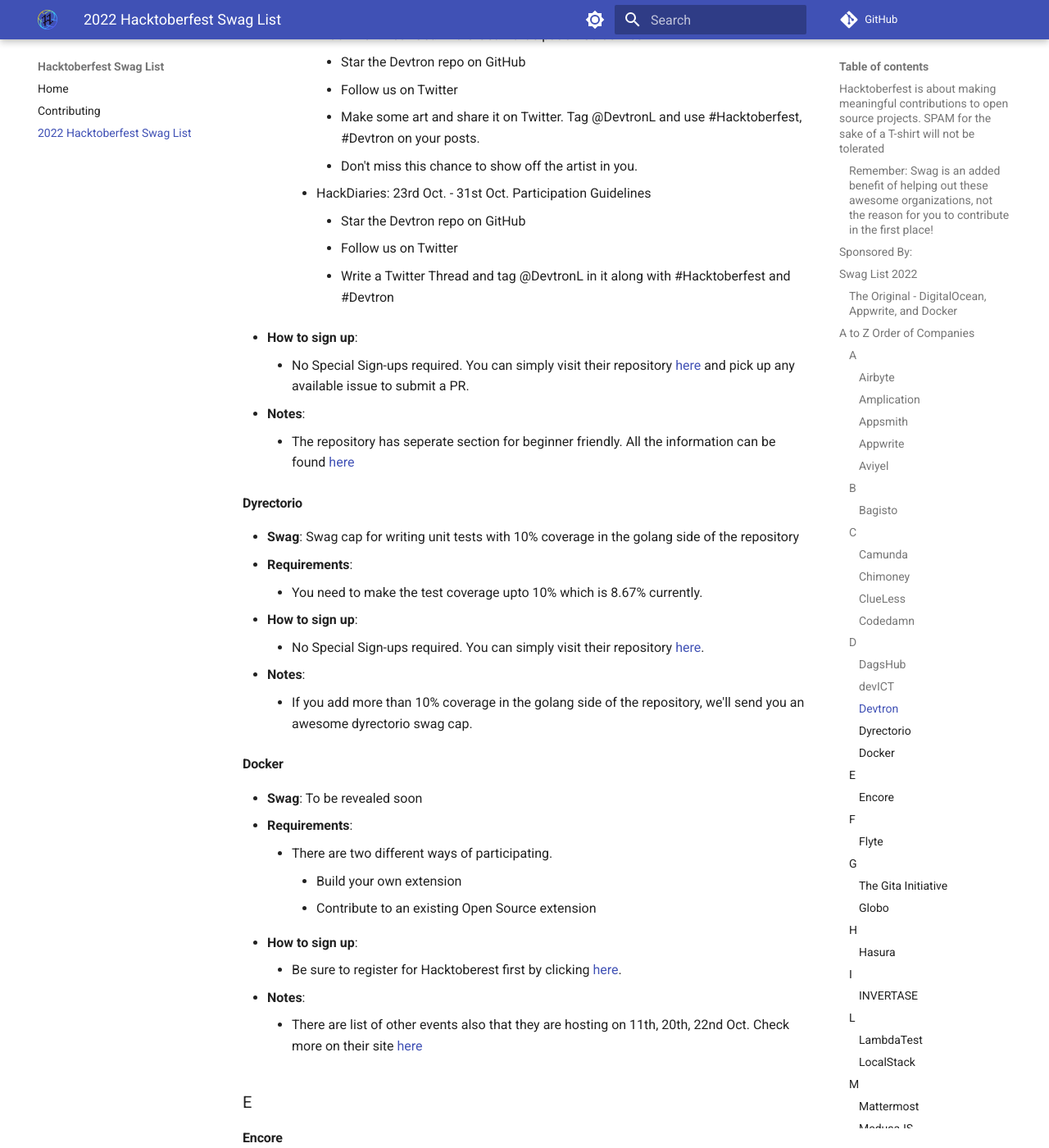
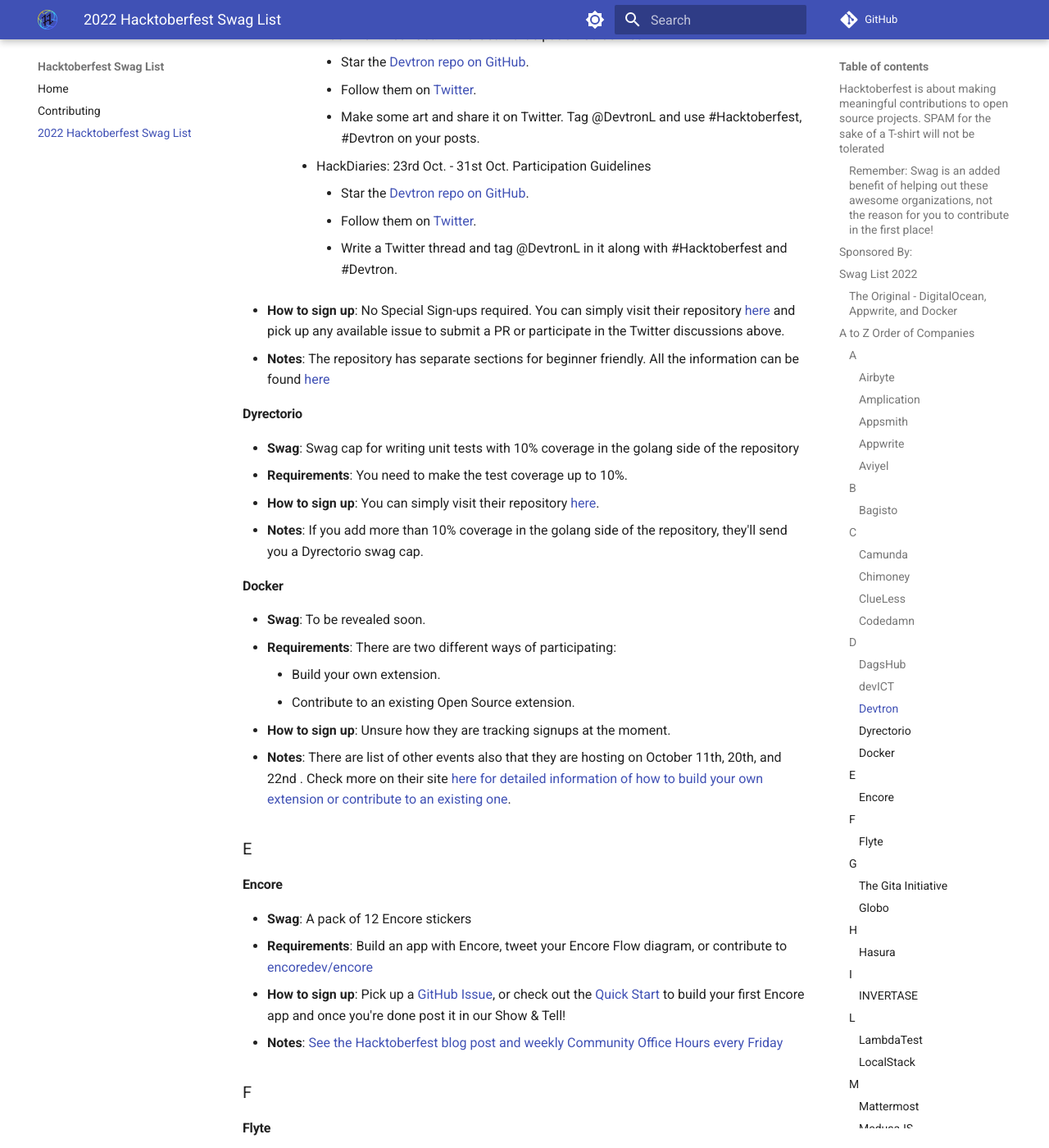
Before and after one commit to crweiner/hacktoberfest-swag-list, an MkDocs documentation site: the page built from docs/list.md, in a window 1280 px wide and 1400 px high, scrolled down 7114 px. Shown: the whole window at 82% size. Built offline with MkDocs 1.6.1 and Material for MkDocs 9.7.7, drawn with Linux system fonts in a browser that asks for light colours; plug-ins that fetch from the network failed and are left out; comment, search, counter and statistics services are not loaded; some of the changed text lies outside the part shown.

Commit message:
Lots of edits

```diff
--- a/docs/list.md
+++ b/docs/list.md
@@ -205,41 +205,31 @@
         - Micro-Blogathon: 1st Oct. - 30th Oct. Please refer [this](https://github.com/devtron-labs/hacktoberfest2022/blob/main/Docs/blogathon-rules.md) for participation guidelines.
         - Hunt-a-Bug: 9th Oct. - 31st Oct. Please refer [this](https://github.com/devtron-labs/hacktoberfest2022/blob/main/Docs/hunt-a-bug-rules.md) for participation guidelines.
         - Art-a-Thon: 16th Oct. - 23rd Oct. Participation Guidelines
-            - Star the Devtron repo on GitHub
-            - Follow us on Twitter
+            - Star the [Devtron repo on GitHub](https://github.com/devtron-labs/devtron).
+            - Follow them on [Twitter](https://twitter.com/devtron).
             - Make some art and share it on Twitter. Tag @DevtronL and use #Hacktoberfest, #Devtron on your posts.
-            - Don't miss this chance to show off the artist in you.
         - HackDiaries: 23rd Oct. - 31st Oct. Participation Guidelines
-            - Star the Devtron repo on GitHub
-            - Follow us on Twitter
-            - Write a Twitter Thread and tag @DevtronL in it along with #Hacktoberfest and #Devtron
-
-- **How to sign up**:
-    - No Special Sign-ups required. You can simply visit their repository [here](https://github.com/devtron-labs/hacktoberfest2022) and pick up any available issue to submit a PR.
-- **Notes**:
-    - The repository has seperate section for beginner friendly. All the information can be found [here](https://github.com/devtron-labs/hacktoberfest2022)
+            - Star the [Devtron repo on GitHub](https://github.com/devtron-labs/devtron).
+            - Follow them on [Twitter](https://twitter.com/devtron).
+            - Write a Twitter thread and tag @DevtronL in it along with #Hacktoberfest and #Devtron.
+- **How to sign up**: No Special Sign-ups required. You can simply visit their repository [here](https://github.com/devtron-labs/hacktoberfest2022) and pick up any available issue to submit a PR or participate in the Twitter discussions above.
+- **Notes**: The repository has separate sections for beginner friendly. All the information can be found [here](https://github.com/devtron-labs/hacktoberfest2022)
 
 #### **Dyrectorio**
 
 - **Swag**: Swag cap for writing unit tests with 10% coverage in the golang side of the repository
-- **Requirements**:
-    - You need to make the test coverage upto 10% which is 8.67% currently.
-- **How to sign up**:
-    - No Special Sign-ups required. You can simply visit their repository [here](https://github.com/dyrector-io/dyrectorio/issues/241).
-- **Notes**:
-    - If you add more than 10% coverage in the golang side of the repository, we'll send you an awesome dyrectorio swag cap.
+- **Requirements**: You need to make the test coverage up to 10%.
+- **How to sign up**: You can simply visit their repository [here](https://github.com/dyrector-io/dyrectorio/issues/241).
+- **Notes**: If you add more than 10% coverage in the golang side of the repository, they'll send you a Dyrectorio swag cap.
 
 #### **Docker**
 
-- **Swag**: To be revealed soon
-- **Requirements**:
-    - There are two different ways of participating.
-        - Build your own extension
-        - Contribute to an existing Open Source extension
-- **How to sign up**:
-    - Be sure to register for Hacktoberest first by clicking [here](https://hacktoberfest.com/profile/).
-- **Notes**:
-    - There are list of other events also that they are hosting on 11th, 20th, 22nd Oct. Check more on their site [here](https://docker.github.io/hacktoberfest/)
+- **Swag**: To be revealed soon.
+- **Requirements**: There are two different ways of participating:
+    - Build your own extension.
+    - Contribute to an existing Open Source extension.
+- **How to sign up**: Unsure how they are tracking signups at the moment.
+- **Notes**: There are list of other events also that they are hosting on October 11th, 20th, and 22nd . Check more on their site [here for detailed information of how to build your own extension or contribute to an existing one](https://docker.github.io/hacktoberfest/).
 
 ### E
 
@@ -487,15 +477,12 @@
 
 - **Swag**: $50 Amazon Card (3 winners)
 - **Requirements**:
+    - Create new plugins or custom heuristics.
     - All PR’s must be merged by November 2022.
-    - All contributions must follow all official rules from Hacktoberfest 2022.
     - Any external service or plugin presented as part of the must be properly documented to understand how to run and test it.
-- **How to sign up**:
-    - Should be eligible for official hacktoberfest, other than that no special signup process.
-- **Issues**:
-    - Get started with the [issues at](https://github.com/openreplay/openreplay/issues).
-- **Notes**:
-    - For more details [their Hacktoberfest page](https://blog.openreplay.com/its-hacktoberfest-and-were-here-for-it/).
+- **How to sign up**: No special signup process.
+- **Issues**: They have lots of tagged [Issues here](https://github.com/openreplay/openreplay/issues).
+- **Notes**: For more details, including joining their [Slack community](https://slack.openreplay.com/), see [their Hacktoberfest page](https://blog.openreplay.com/its-hacktoberfest-and-were-here-for-it/).
 
 #### **OpenSearch**
 
@@ -611,12 +598,9 @@
 - **Requirements**:
     - Add a new integration or improve existing integration in StepZen repository.
     - New PR and Issue are encouraged (Not required)
-- **How to sign up**:
-    - Should be eligible for official hacktoberfest, other than that no special requirement.
-- **Issues**:
-    - Find all the open source repo issues [in this StepZen GitHub project view here.](https://github.com/stepzen-dev/examples/issues).
-- **Notes**:
-    - For more details [their Hacktoberfest page](https://stepzen.com/blog/stepzen-hacktoberfest-2022).
+- **How to sign up**: No special signup requirement known at this time.
+- **Issues**: Find all the open source repo issues [in this StepZen GitHub project view here.](https://github.com/stepzen-dev/examples/issues).
+- **Notes**: For more details, read [their Hacktoberfest blog post](https://stepzen.com/blog/stepzen-hacktoberfest-2022).
 
 #### **SuiteCRM**
 
```
Also changed, not shown: other parts of docs/list.md (+2 -3 lines).
